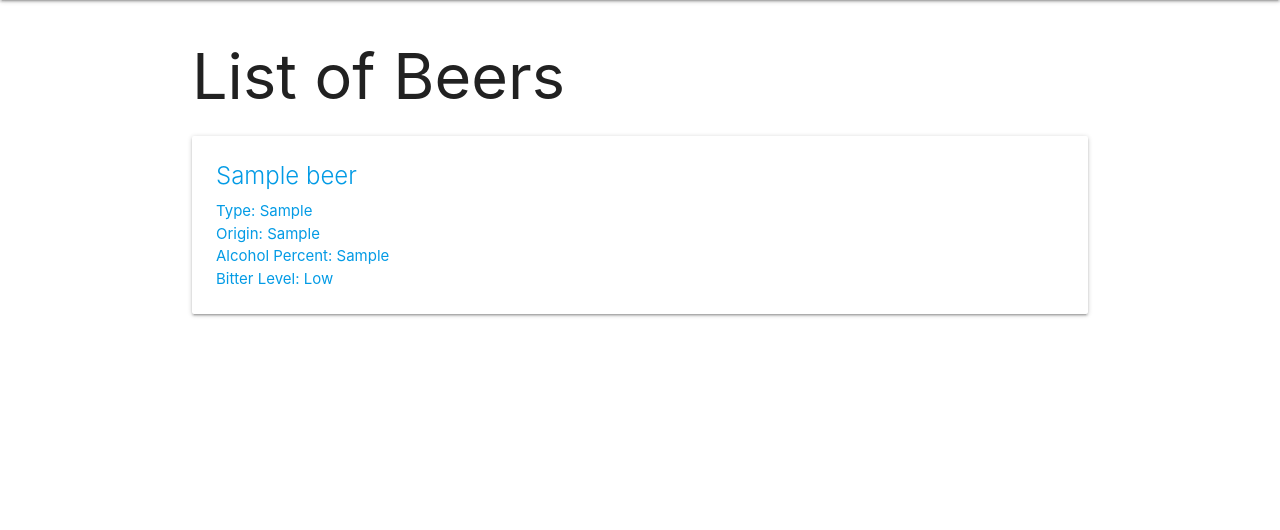
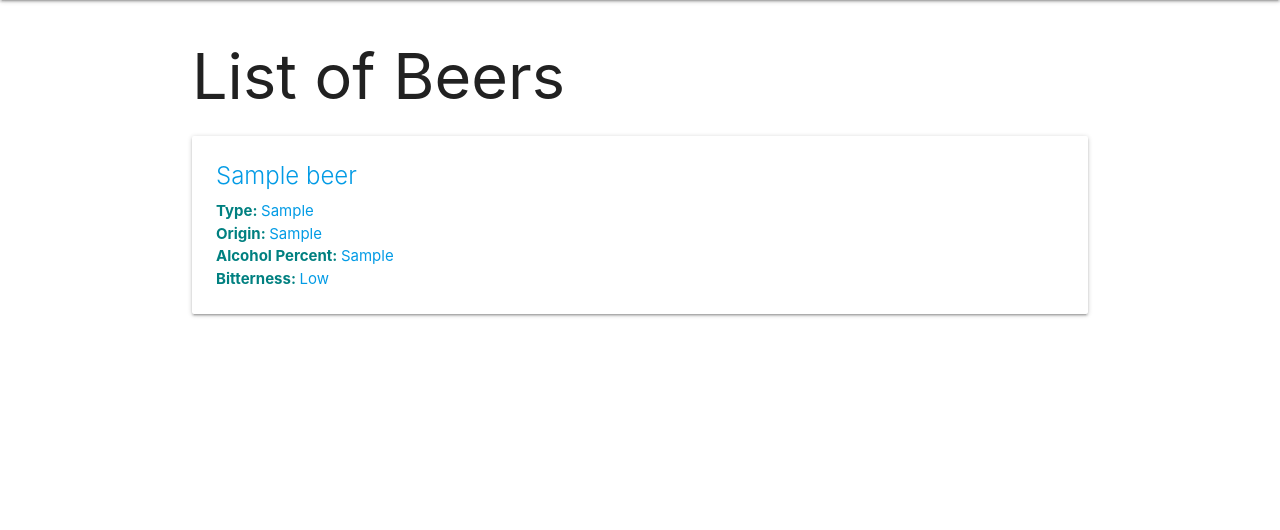
Before and after one commit to breadfan18/beerCollector, a Django app: page /beers/ in a window 1280 px wide. Shown: the part 64-594 px from the top of the page. Run offline with Django 3.2, Linux system fonts and the light colour scheme; tables that the repository leaves empty hold one stand-in row (values such as "Sample post").

Commit message:
minor touchups

```diff
--- a/main_app/static/css/style.css
+++ b/main_app/static/css/style.css
@@ -12,3 +12,8 @@ footer {
     padding-top: 0;
     text-align: right;
 }
+
+.column {
+    font-weight: bold;
+    color: teal;
+}
--- a/main_app/templates/beers/index.html
+++ b/main_app/templates/beers/index.html
@@ -7,13 +7,13 @@
         <a href='/beers/{{ beer.id }}'>
             <div class="card-content">
                 <span class="card-title">{{ beer.name }}</span>
-                <p>Type: {{ beer.type }}</p>
-                <p>Origin: {{ beer.origin }}</p>
-                <p>Alcohol Percent: {{ beer.alcPercent }}</p>
+                <p><span class="column">Type: </span> {{ beer.type }}</p>
+                <p><span class="column">Origin: </span>{{ beer.origin }}</p>
+                <p><span class="column">Alcohol Percent: </span> {{ beer.alcPercent }}</p>
                 {% if beer.abuLevel > 6 %}
-                <p>Bitter Level: High</p>
+                <p><span class="column">Bitterness: </span>High</p>
                 {% else %}
-                <p>Bitter Level: Low</p>
+                <p><span class="column">Bitterness: </span>Low</p>
                 {% endif %}
             </div>
         </a>
```
